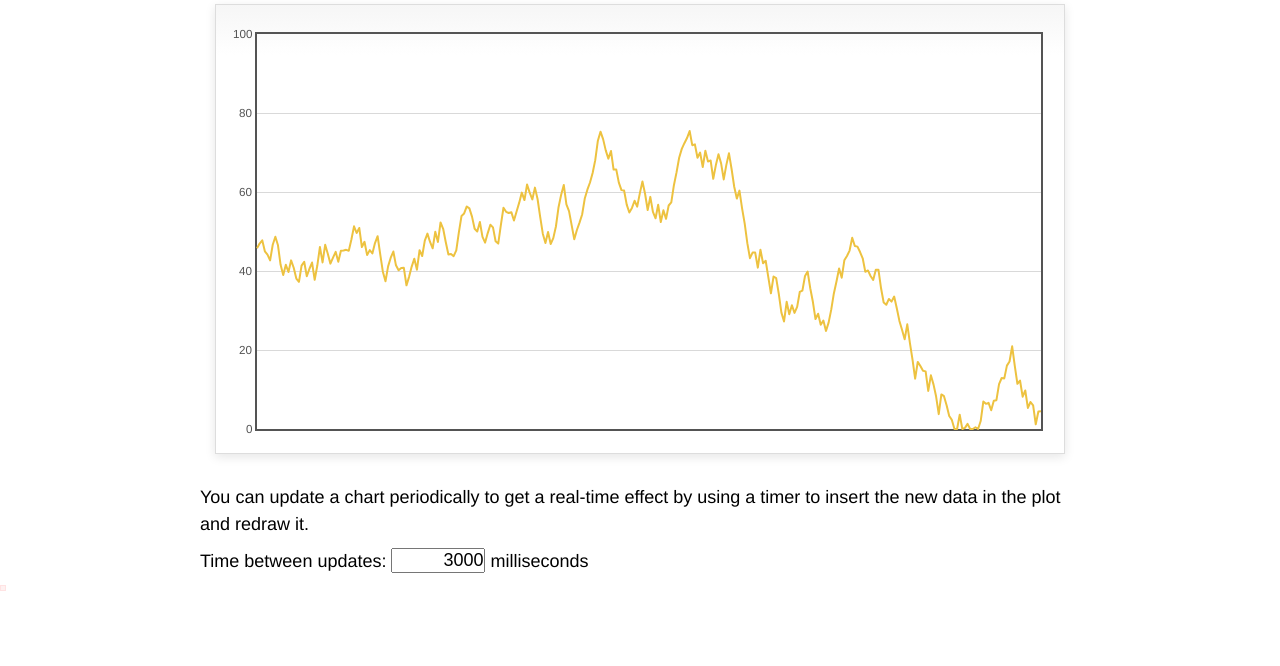
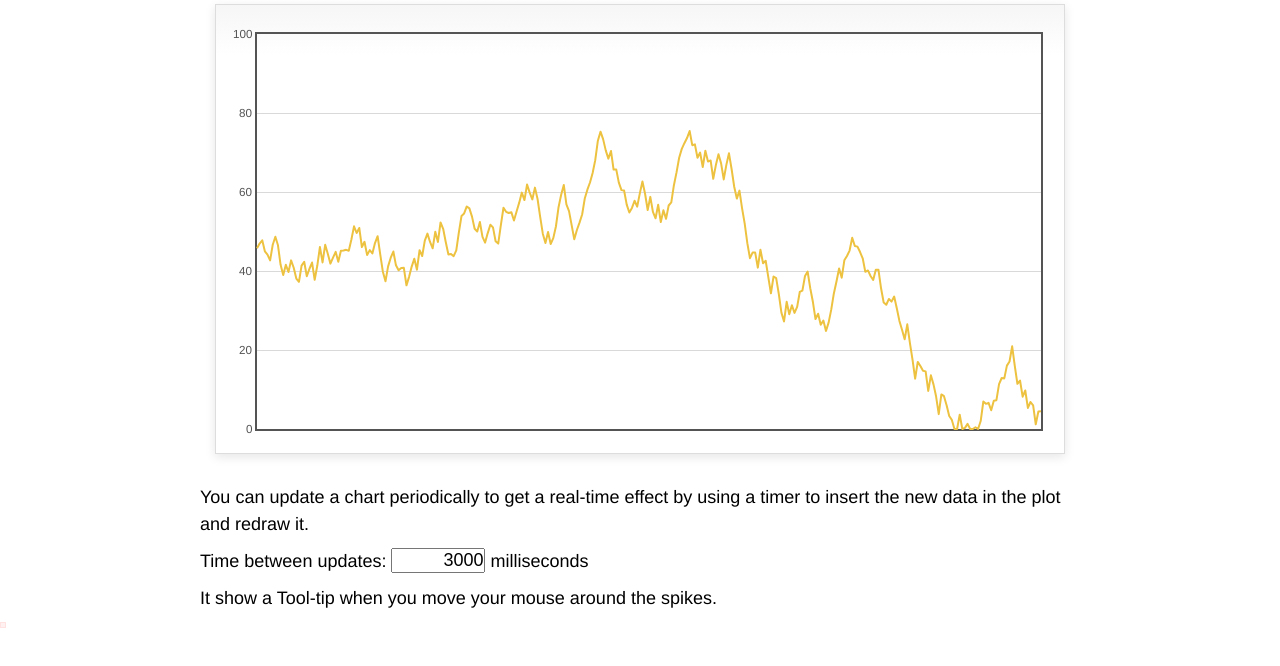
Before and after one commit to stardelta1/realTimeUpdateChart, a plain HTML site: page index.html in a window 1280 px wide. Shown: the part 84-750 px from the top of the page. Drawn offline with Linux system fonts and the light colour scheme.

Commit message:
Changes made to the index page

```diff
--- a/index.html
+++ b/index.html
@@ -145,6 +145,8 @@
 
 		<p>Time between updates: <input id="updateInterval" type="text" value="" style="text-align: right; width:5em"> milliseconds</p>
 
+		<p>It show a Tool-tip when you move your mouse around the spikes.</p>
+
 	</div>
 
 
```
